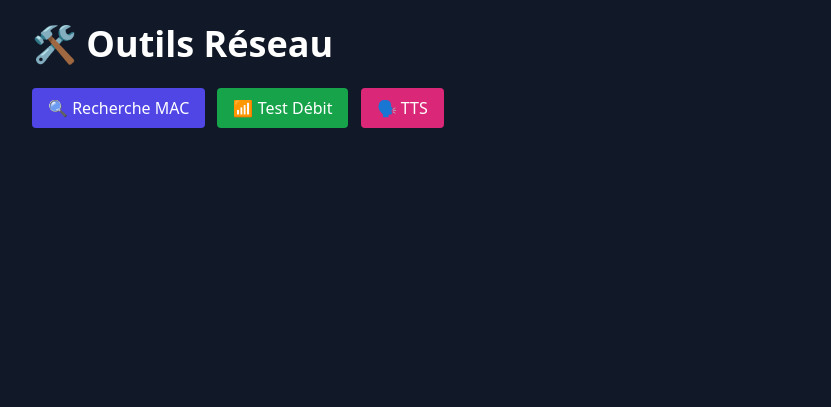
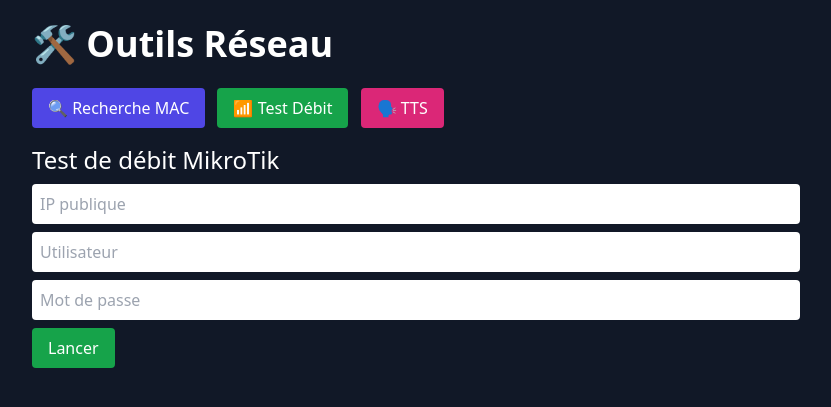
Before and after one commit to milousebw/mikrotik-tools, a Python web app: template templates/index.html in a window 1280 px wide, after a click on "📶 Test Débit". Shown: the top 407 px of the page, without its empty margins (224-1055 px from the left). Run offline with Jinja, Linux system fonts and the light colour scheme; the template is opened without the code that fills it, so the values that code supplies are empty; some libraries are stand-ins or nearby versions.

Commit message:
Update index.html

```diff
--- a/templates/index.html
+++ b/templates/index.html
@@ -30,6 +30,36 @@
       </div>
     </div>
 
+    <!-- SPEED TEST -->
+    <div id="speed" class="tab hidden">
+      <h2 class="text-2xl mb-2">Test de débit MikroTik</h2>
+      <input id="targetIp" type="text" placeholder="IP publique"
+        class="w-full text-black p-2 rounded mb-2" />
+      <input id="targetUser" type="text" placeholder="Utilisateur"
+        class="w-full text-black p-2 rounded mb-2" />
+      <input id="targetPass" type="password" placeholder="Mot de passe"
+        class="w-full text-black p-2 rounded mb-2" />
+      <button onclick="runSpeedTest()" class="bg-green-600 px-4 py-2 rounded">Lancer</button>
+      <pre id="speedResult" class="mt-4 whitespace-pre-wrap text-sm"></pre>
+    </div>
+
+    <!-- TTS -->
+    <div id="tts" class="tab hidden">
+      <h2 class="text-2xl mb-2">Synthèse vocale (ElevenLabs)</h2>
+      <textarea id="ttsText" rows="4" class="w-full p-3 text-black rounded mb-2" placeholder="Texte à lire..."></textarea>
+      <select id="ttsLang" class="w-full p-2 text-black rounded mb-2">
+        <option value="EXAVITQu4vr4xnSDxMaL">🇫🇷 Jessy</option>
+        <option value="jBpfuIE2acCO8z3wKNLl">🇫🇷 Gabriel</option>
+        <option value="AZnzlk1XvdvUeBnXmlld">🇬🇧 Matilda</option>
+      </select>
+      <button onclick="runTTS()" class="bg-pink-600 px-6 py-2 rounded">Lire</button>
+      <div id="ttsResult" class="mt-6 space-y-4">
+        <audio id="audioPlayer" controls class="w-full hidden">
+          <source id="audioSource" src="" type="audio/mp3">
+        </audio>
+        <a id="downloadLink" href="#" class="underline text-blue-400 hidden" download>Télécharger le fichier MP3</a>
+      </div>
+    </div>
   </div>
 
   <script>
@@ -59,12 +89,17 @@
           const vendor = data.vendor;
           link.textContent = vendor;
           link.href = `https://www.google.com/search?q=${encodeURIComponent(vendor)}`;
+          link.classList.remove("hidden");
+
+          logo.onload = () => {
+            logo.classList.remove("hidden");
+            errorMessage.classList.add("hidden");
+          };
+          logo.onerror = () => {
+            logo.classList.add("hidden");
+            errorMessage.classList.remove("hidden");
+          };
           logo.src = `/logo?vendor=${encodeURIComponent(vendor)}`;
-          logo.onerror = () => {
-            errorMessage.classList.remove("hidden");
-            logo.classList.add("hidden");
-          };
-          logo.classList.remove("hidden");
         } else {
           link.textContent = "❌ Pas de correspondance d'adresse MAC";
           link.classList.add("text-red-500");
@@ -74,7 +109,51 @@
         link.textContent = "❌ Erreur réseau.";
         link.classList.add("text-red-500");
         errorMessage.classList.remove("hidden");
-        logo.classList.add("hidden");
+      }
+    }
+
+    async function runSpeedTest() {
+      const ip = document.getElementById("targetIp").value;
+      const user = document.getElementById("targetUser").value;
+      const pass = document.getElementById("targetPass").value;
+      const result = document.getElementById("speedResult");
+      result.textContent = "Test en cours...";
+      try {
+        const res = await fetch(`/speedtest?ip=${ip}&user=${user}&pass=${pass}`);
+        result.textContent = await res.text();
+      } catch (e) {
+        result.textContent = "Erreur réseau.";
+      }
+    }
+
+    async function runTTS() {
+      const text = document.getElementById("ttsText").value.trim();
+      const voice_id = document.getElementById("ttsLang").value;
+      const audio = document.getElementById("audioPlayer");
+      const source = document.getElementById("audioSource");
+      const link = document.getElementById("downloadLink");
+
+      if (!text) {
+        alert("Veuillez entrer du texte.");
+        return;
+      }
+
+      const res = await fetch("/tts", {
+        method: "POST",
+        headers: {"Content-Type": "application/json"},
+        body: JSON.stringify({ text, voice_id })
+      });
+
+      const data = await res.json();
+      if (data.audio) {
+        source.src = data.audio;
+        audio.classList.remove("hidden");
+        audio.load();
+        audio.play();
+        link.href = data.audio;
+        link.classList.remove("hidden");
+      } else {
+        alert("Erreur : " + (data.error || "inconnue"));
       }
     }
   </script>
```
